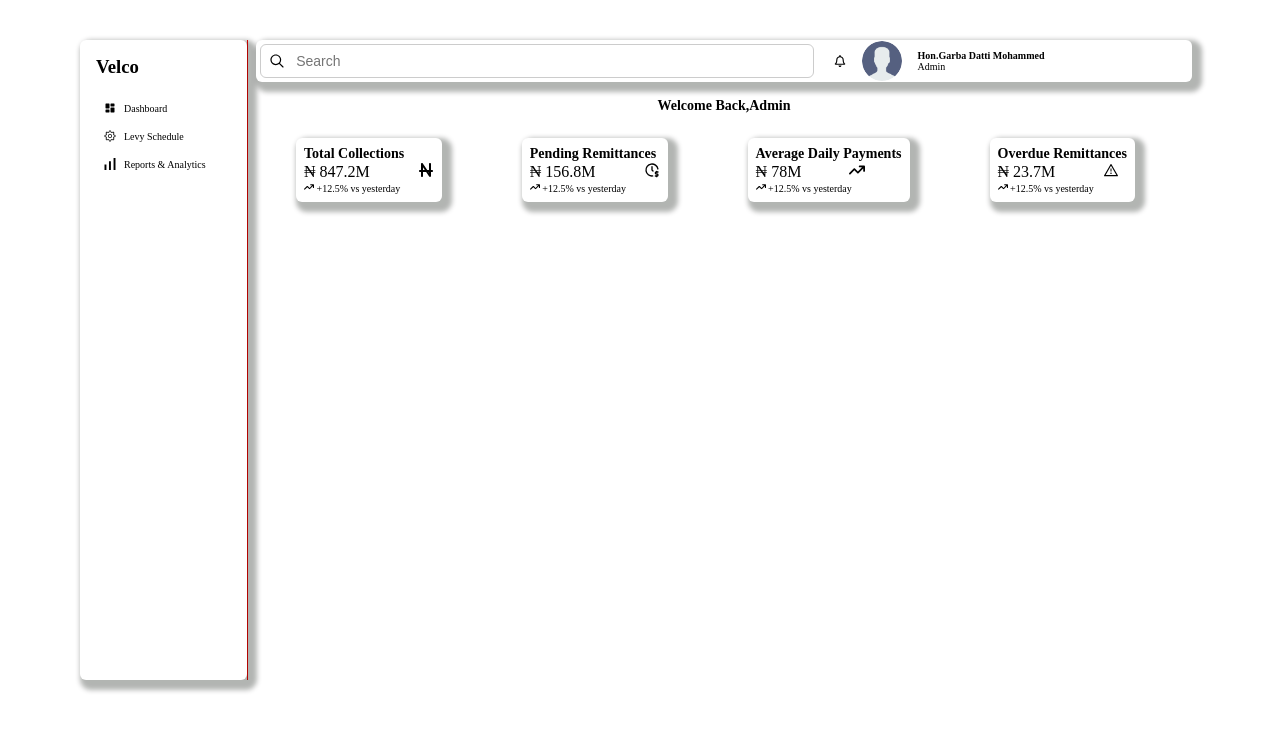
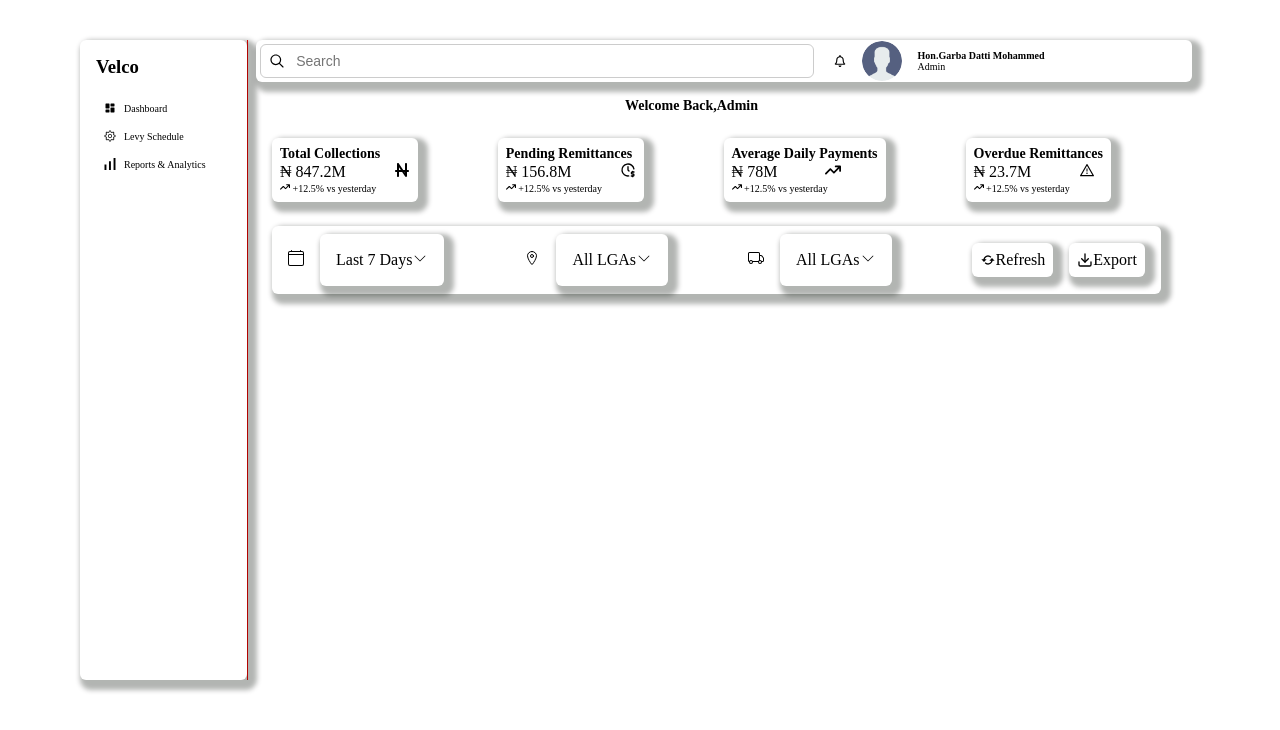
Before and after one commit to vawkei/corvtech-velco, a React app in the folder frontend/: page / in a window 1280 px wide. Shown: the top 730 px of the page. Built offline with nearby package versions, Linux system fonts and the light colour scheme; the HTML template or start-up script is replaced by a standard one.

Commit message:
added analyticsFilter ui

```diff
--- a/frontend/src/components/rightside/RightHandSide.tsx
+++ b/frontend/src/components/rightside/RightHandSide.tsx
@@ -1,6 +1,7 @@
 import classes from "./RightHandSide.module.scss";
-import TopRight from "../topRight/TopRight";
+import TopRight from "./topRight/TopRight";
 import FinancialSummary from "./dashboard/financialSummary/FinancialSummary";
+import AnalyticsFilter from "./dashboard/analyticsSummary/AnalyticsFilter";
 
 const RightHandSide = () => {
   return (
@@ -10,7 +11,12 @@ const RightHandSide = () => {
         <TopRight />
       </div>
       <div className={classes["dashboard-section"]}>
-        <FinancialSummary />
+        <div>
+          <FinancialSummary />
+        </div>
+        <div>
+          <AnalyticsFilter />
+        </div>
       </div>
     </div>
   );
--- /dev/null
+++ b/frontend/src/components/rightside/dashboard/analyticsSummary/AnalyticsFilter.module.scss
@@ -0,0 +1,43 @@
+.container {
+  width: 100%;
+  display: flex;
+  flex-direction: column;
+
+  .card-container {
+    display: flex;
+    align-items: center;
+    gap: 5rem;
+    padding: 0.5rem 1rem;
+
+    .item {
+    display: flex;
+    align-items: center;
+    gap: 1rem;
+
+    .card {
+      display: flex;
+      align-items: center;
+      padding: 1rem;
+    }
+  }
+
+    .far-right{
+        display: flex;
+        align-items: center;
+        gap: 1rem;
+
+        .refresh{
+          display: flex;
+          align-items: center;
+          padding: 0.5rem;
+        }
+        .export{
+          display: flex;
+          align-items: center;
+          padding: 0.5rem;
+        }
+    }
+  }
+
+
+}
--- /dev/null
+++ b/frontend/src/components/rightside/dashboard/analyticsSummary/AnalyticsFilter.tsx
@@ -0,0 +1,48 @@
+import classes from "./AnalyticsFilter.module.scss";
+import Card from "../../../ui/card/Card";
+import { AnalyticsFilterData } from "./AnalyticsFilterData";
+import { BiRefresh } from 'react-icons/bi';
+import { FiDownload } from 'react-icons/fi';
+
+const AnalyticsFilter = () => {
+  return (
+    <Card className={classes.container}>
+
+      <div className={classes["card-container"]}>
+
+        {AnalyticsFilterData.map((data) => {
+          const IconOne = data.iconOne;
+          const IconTwo = data.iconTwo;
+
+          return (
+            <div className={classes.item}>
+              <p>
+                <IconOne />
+              </p>
+              <Card className={classes.card}>
+                <p>{data.text}</p>
+                <div>
+                  <IconTwo />
+                </div>
+              </Card>
+            </div>
+          );
+        })}
+
+        <div className={classes["far-right"]}>
+          <Card className={classes.refresh}>
+            <BiRefresh />
+            <p>Refresh</p>
+          </Card>
+          <Card className={classes.export}>
+            <FiDownload />
+            <p>Export</p>
+          </Card>
+      </div>
+      </div>
+
+    </Card>
+  );
+};
+
+export default AnalyticsFilter;
--- /dev/null
+++ b/frontend/src/components/rightside/dashboard/analyticsSummary/AnalyticsFilterData.ts
@@ -0,0 +1,24 @@
+import { BsCalendar4 } from 'react-icons/bs';
+import { IoLocationOutline } from 'react-icons/io5';
+import { BsTruck } from 'react-icons/bs';
+import { PiCaretDownLight } from 'react-icons/pi';
+
+
+
+  export const AnalyticsFilterData = [
+    {
+      iconOne:BsCalendar4,
+      text: "Last 7 Days",
+      iconTwo:PiCaretDownLight
+    },
+    {
+      iconOne:IoLocationOutline,
+      text: "All LGAs",
+      iconTwo:PiCaretDownLight
+    },
+    {
+      iconOne:BsTruck,
+      text: "All LGAs",
+      iconTwo:PiCaretDownLight
+    },
+  ];
--- a/frontend/src/components/rightside/dashboard/financialSummary/FinancialSummary.module.scss
+++ b/frontend/src/components/rightside/dashboard/financialSummary/FinancialSummary.module.scss
@@ -7,7 +7,7 @@
     display: flex;
     // align-items: center;
     gap: 5rem;
-    padding: 1.5rem;
+    padding: 1.5rem 0rem;
 
     .card-container {
       display: flex;
--- a/frontend/src/components/topRight/TopRight.tsx
+++ b/frontend/src/components/rightside/topRight/TopRight.tsx
@@ -1,9 +1,9 @@
 import classes from "./TopRight.module.scss";
 import { useState } from "react";
-import Card from "../ui/card/Card";
-import Search from "../ui/search/Search";
+import Card from "../../ui/card/Card";
+import Search from "../../ui/search/Search";
 import { FaRegBell } from "react-icons/fa";
-import avatarImage from "../../assets/default_avatar.png";
+import avatarImage from "../../../assets/default_avatar.png"
 
 const TopRight = () => {
   const [enteredSearch, setEnteredSearch] = useState("");
```
Also changed, not shown: frontend/src/components/rightside/topRight/TopRight.module.scss (renamed from frontend/src/components/topRight/TopRight.module.scss).
